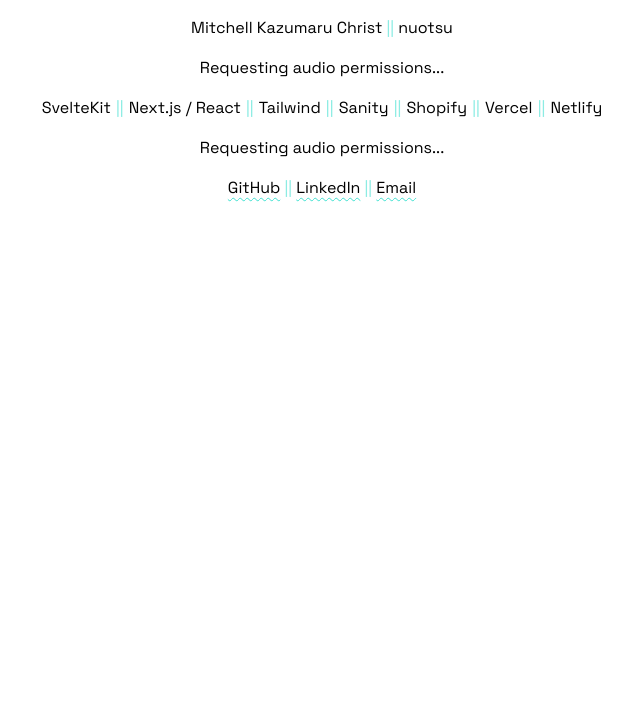
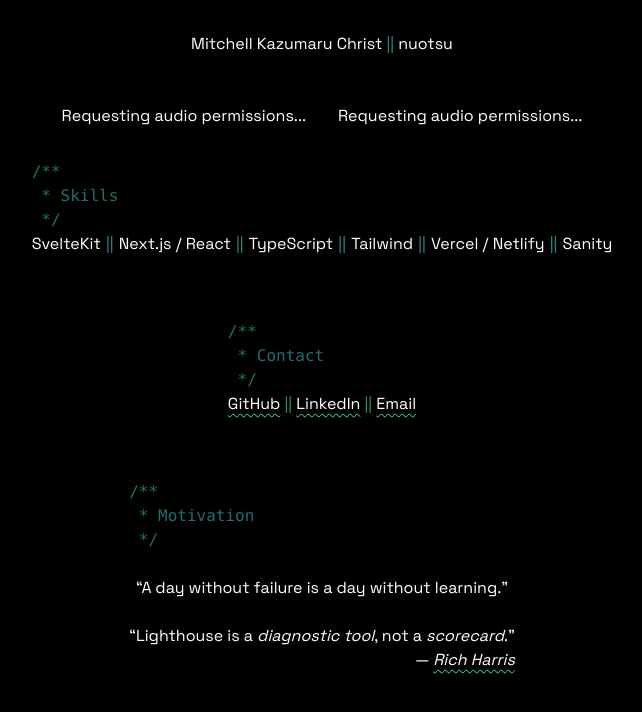
Before and after one commit to nuotsu/nuotsu.dev, a SvelteKit app: page / in a window 1280 px wide. Shown: the top 712 px of the page, without its empty margins (318-960 px from the left). Built offline with nearby package versions, Linux system fonts and the light colour scheme; no server answers.

Commit message:
remove light mode, add sections and quotes

```diff
--- a/src/app.html
+++ b/src/app.html
@@ -9,8 +9,7 @@
 <body
 	class="
 		selection:bg-accent/20 selection:text-accent
-		accent-accent bg-white text-black
-		dark:bg-black dark:text-white
+		accent-accent bg-black text-white
 	"
 	data-sveltekit-preload-data="hover"
 >
--- /dev/null
+++ b/src/lib/Quote.svelte
@@ -0,0 +1,36 @@
+<figure>
+	<blockquote>
+		<p>
+			<q>
+				<slot></slot>
+			</q>
+		</p>
+	</blockquote>
+
+	{#if author}
+		<figcaption class="text-right">
+			—
+			{#if cite}
+				<cite>
+					<a class="link" href={cite}>
+						{author}
+					</a>
+				</cite>
+			{:else}
+				{author}
+			{/if}
+		</figcaption>
+	{/if}
+</figure>
+
+<style>
+	q {
+		quotes: "“" "”" "‘" "’";
+	}
+</style>
+
+<script lang="ts">
+	export let
+		author: string | undefined = undefined,
+		cite: string | undefined = undefined
+</script>
--- /dev/null
+++ b/src/lib/Section.svelte
@@ -0,0 +1,21 @@
+<section class="section {className}">
+	<header class="relative text-left">
+		<h2 class="absolute left-0 top-0">{title}</h2>
+		<pre
+			class="relative bg-black text-accent/50"
+			aria-hidden="true"
+		>{jsdoc(title)}</pre>
+	</header>
+
+	<slot></slot>
+</section>
+
+<script lang="ts">
+	export let
+		title: string,
+		className: string = ''
+
+	function jsdoc(title: string) {
+		return `/**\n * ${title}\n */`
+	}
+</script>
--- a/src/lib/AudioAnalyzer.svelte
+++ b/src/lib/audio/AudioAnalyzer.svelte
@@ -11,7 +11,7 @@
 						<slot name="visualizer"></slot>
 					</summary>
 
-					<div class="controls max-w-screen-xl mx-auto px-4">
+					<div class="section my-0 controls">
 						<div class="py-2 border border-accent border-dotted">
 							<slot></slot>
 						</div>
--- a/src/routes/+layout.svelte
+++ b/src/routes/+layout.svelte
@@ -1,12 +1,12 @@
 <svelte:head>
-	<title>Mitchell Christ — Web Developer</title>
+	<title>Mitchell Christ — Web Dev</title>
 	<meta
 		name="description"
-		content="A fullstack web developer with focus on building scalable websites using modern technologies including Next.js, SvelteKit, and Tailwind CSS."
+		content="A fullstack web developer with focus on building scalable websites using modern technologies including Next.js, SvelteKit, TypeScript and Tailwind CSS."
 	>
 </svelte:head>
 
-<header class="p-4 text-center">
+<header class="sticky pb-12 top-0 z-10 section bg-black/60 backdrop-blur-sm backdrop-brightness-125 text-center">
 	<h1>Mitchell Kazumaru Christ <span class="OR">||</span> nuotsu</h1>
 </header>
 
@@ -14,6 +14,17 @@
 	<slot></slot>
 </main>
 
+<style>
+	header {
+		mask-image: linear-gradient(
+			to top,
+			transparent,
+			black 3rem,
+			black
+		);
+	}
+</style>
+
 <script lang="ts">
 	import '../styles/app.css'
 </script>
--- a/src/routes/+page.svelte
+++ b/src/routes/+page.svelte
@@ -1,4 +1,4 @@
-<div class="grid grid-cols-1 gap-4 text-center">
+<div class="flex flex-wrap items-center justify-center gap-8">
 	<FrequencyViz controls={false}
 		svgClassName="mx-auto"
 		fftSizeIndex={4}
@@ -7,6 +7,15 @@
 		height={100}
 	/>
 
+	<TimeDomainViz controls={false}
+		svgClassName="mx-auto"
+		fftSizeIndex={4}
+		height={100}
+	/>
+</div>
+
+<div class="grid">
+	<Section title="Skills">
 		<ul class="flex flex-wrap items-center justify-center gap-[.5ch]">
 			{#each skills as skill, i}
 				{#if i > 0}
@@ -15,13 +24,9 @@
 				<li>{skill}</li>
 			{/each}
 		</ul>
+	</Section>
 
-	<TimeDomainViz controls={false}
-		svgClassName="mx-auto"
-		fftSizeIndex={4}
-		height={100}
-	/>
-
+	<Section title="Contact" className="text-center">
 		<nav>
 			<a class="link" href="https://github.com/nuotsu">GitHub</a>
 			<span class="OR">||</span>
@@ -29,19 +34,29 @@
 			<span class="OR">||</span>
 			<a class="link" href="mailto:xzmaru@gmail.com">Email</a>
 		</nav>
+	</Section>
+
+	<Section title="Motivation" className="grid gap-6 text-center">
+		<Quote>A day without failure is a day without learning.</Quote>
+
+		<Quote author="Rich Harris" cite="https://youtu.be/uXCipjbcQfM?t=270">
+			Lighthouse is a <em>diagnostic tool</em>, not a <em>scorecard</em>.
+		</Quote>
+	</Section>
 </div>
 
 <script>
-	import FrequencyViz from '$lib/FrequencyViz.svelte'
-	import TimeDomainViz from '$lib/TimeDomainViz.svelte'
+	import FrequencyViz from '$lib/audio/FrequencyViz.svelte'
+	import TimeDomainViz from '$lib/audio/TimeDomainViz.svelte'
+	import Section from '$lib/Section.svelte'
+	import Quote from '$lib/Quote.svelte'
 
 	const skills = [
 		'SvelteKit',
 		'Next.js / React',
+		'TypeScript',
 		'Tailwind',
+		'Vercel / Netlify',
 		'Sanity',
-		'Shopify',
-		'Vercel',
-		'Netlify',
 	]
 </script>
--- a/src/routes/oscilloscope/+page.svelte
+++ b/src/routes/oscilloscope/+page.svelte
@@ -1,12 +1,13 @@
 <FrequencyViz
+	svgClassName="mx-auto"
 	minDecibels={-350}
 	offset={-100}
 	open
 />
 
-<TimeDomainViz open />
+<TimeDomainViz svgClassName="mx-auto" open />
 
 <script lang="ts">
-	import FrequencyViz from '$lib/FrequencyViz.svelte'
-	import TimeDomainViz from '$lib/TimeDomainViz.svelte'
+	import FrequencyViz from '$lib/audio/FrequencyViz.svelte'
+	import TimeDomainViz from '$lib/audio/TimeDomainViz.svelte'
 </script>
--- a/src/styles/app.css
+++ b/src/styles/app.css
@@ -15,13 +15,8 @@
 }
 
 @layer components {
-	._btn {
-		display: inline-block;
-		padding: .25em 1em;
-	}
-
-	.action {
-		@apply _btn bg-black text-white dark:bg-white dark:text-black;
+	.section {
+		@apply max-w-screen-md mx-auto py-8 px-4;
 	}
 
 	.link {
```
Also changed, not shown: src/lib/audio/Fader.svelte (renamed from src/lib/Fader.svelte), src/lib/audio/FrequencyViz.svelte (renamed from src/lib/FrequencyViz.svelte), src/lib/audio/TimeDomainViz.svelte (renamed from src/lib/TimeDomainViz.svelte), src/lib/audio/Toggle.svelte (renamed from src/lib/Toggle.svelte). Lines whose indentation alone changed are shown as unchanged.
